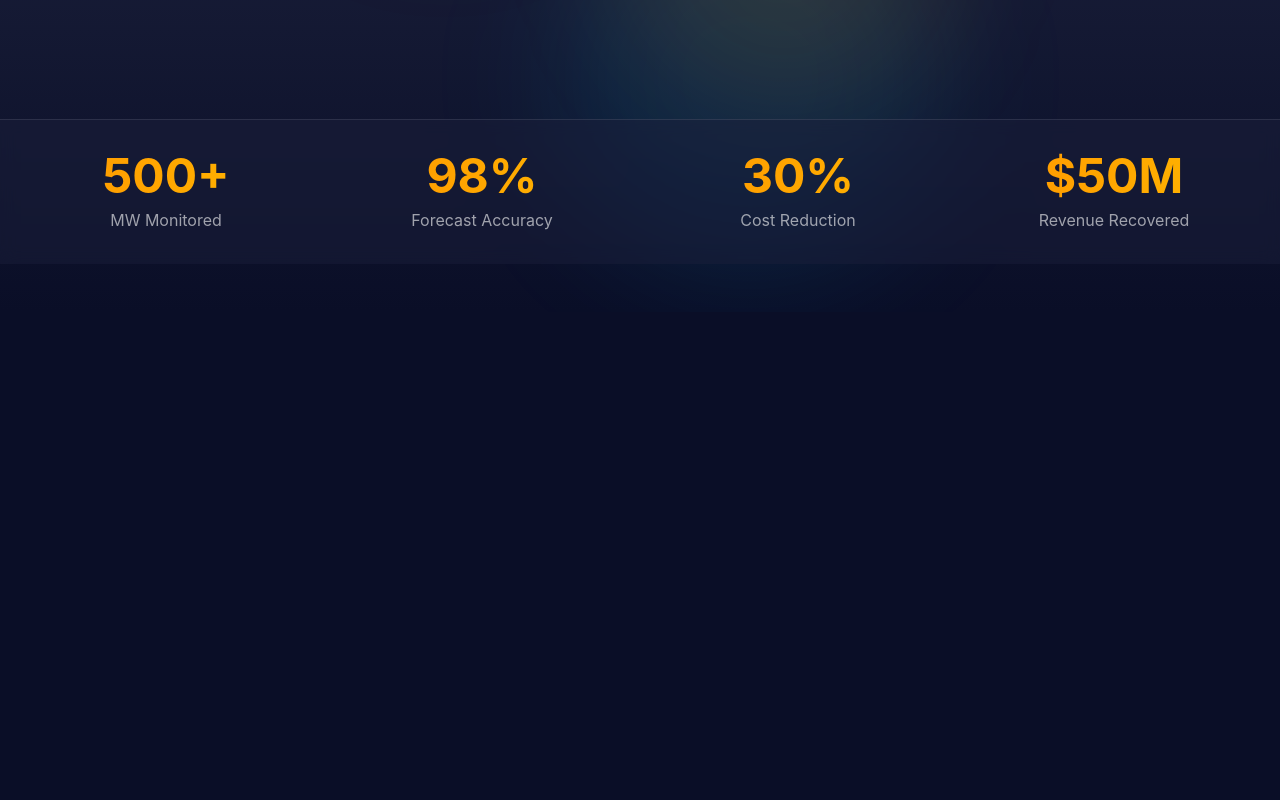
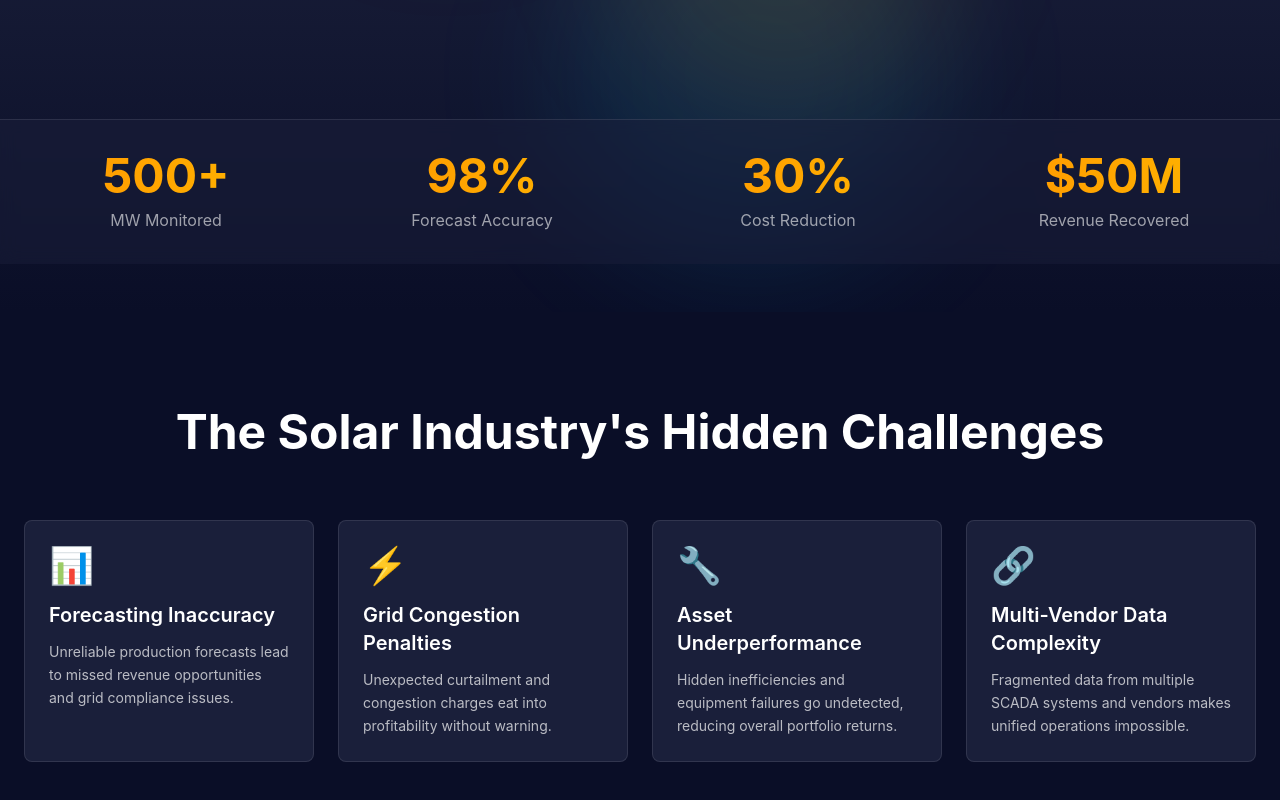
Before and after one commit to mitchellnkeo/solar-startup, a React (Vite) app: page / in a window 1280 px wide. Shown: the part 574-1374 px from the top of the page. Before the commit the page ends 886 px from the top, so only its background shows below. Built offline with nearby package versions, Linux system fonts and the light colour scheme.

Commit message:
Pain points, problem statement, animations

```diff
--- a/src/App.tsx
+++ b/src/App.tsx
@@ -1,5 +1,6 @@
 import Header from './components/layout/Header'
 import Hero from './components/sections/Hero'
+import ProblemStatement from './components/sections/ProblemStatement'
 
 function App() {
   return (
@@ -7,6 +8,7 @@ function App() {
       <Header />
       <main>
         <Hero />
+        <ProblemStatement />
       </main>
     </div>
   )
--- /dev/null
+++ b/src/components/sections/ProblemStatement.tsx
@@ -0,0 +1,32 @@
+import Section from '../layout/Section'
+import Card from '../ui/Card'
+import { painPoints } from '../../data/painPoints'
+
+export default function ProblemStatement() {
+  return (
+    <Section className="py-20 md:py-24 bg-[#0A0E27]">
+      <div className="container mx-auto px-6">
+        <h2 className="text-4xl md:text-5xl font-bold text-center mb-12 md:mb-16">
+          The Solar Industry's Hidden Challenges
+        </h2>
+
+        <div className="grid grid-cols-1 md:grid-cols-2 lg:grid-cols-4 gap-6">
+          {painPoints.map((point, index) => (
+            <Card
+              key={index}
+              className="bg-[#1A1F3A] border border-white/10 rounded-lg p-6 hover:border-[#FF9500]/50 hover:shadow-lg hover:shadow-[#FF9500]/20 hover:-translate-y-1 transition-all duration-300"
+            >
+              <div className="text-4xl mb-4">{point.icon}</div>
+              <h3 className="text-xl font-semibold mb-3 text-white">
+                {point.title}
+              </h3>
+              <p className="text-white/70 text-sm leading-relaxed">
+                {point.description}
+              </p>
+            </Card>
+          ))}
+        </div>
+      </div>
+    </Section>
+  )
+}
--- /dev/null
+++ b/src/data/painPoints.ts
@@ -0,0 +1,28 @@
+export interface PainPoint {
+  title: string
+  description: string
+  icon: string
+}
+
+export const painPoints: PainPoint[] = [
+  {
+    title: 'Forecasting Inaccuracy',
+    description: 'Unreliable production forecasts lead to missed revenue opportunities and grid compliance issues.',
+    icon: '📊',
+  },
+  {
+    title: 'Grid Congestion Penalties',
+    description: 'Unexpected curtailment and congestion charges eat into profitability without warning.',
+    icon: '⚡',
+  },
+  {
+    title: 'Asset Underperformance',
+    description: 'Hidden inefficiencies and equipment failures go undetected, reducing overall portfolio returns.',
+    icon: '🔧',
+  },
+  {
+    title: 'Multi-Vendor Data Complexity',
+    description: 'Fragmented data from multiple SCADA systems and vendors makes unified operations impossible.',
+    icon: '🔗',
+  },
+]
```
